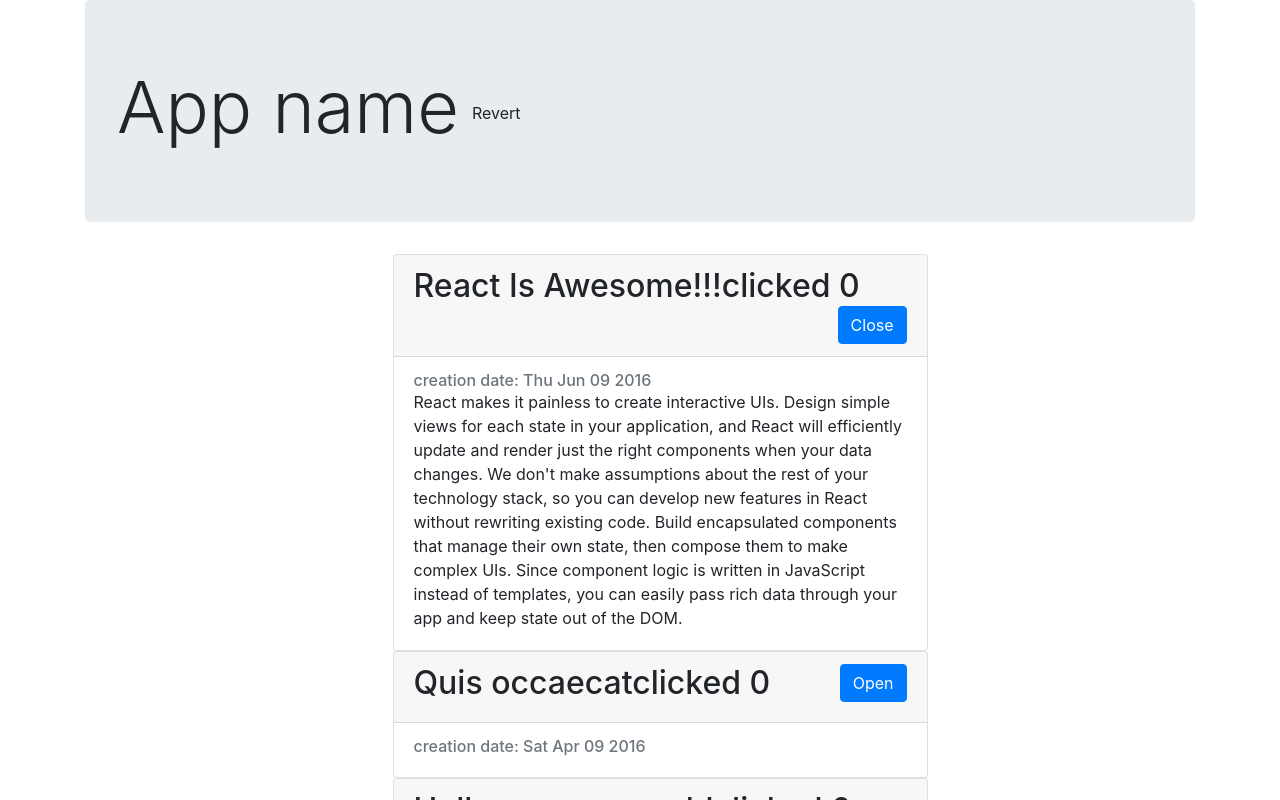
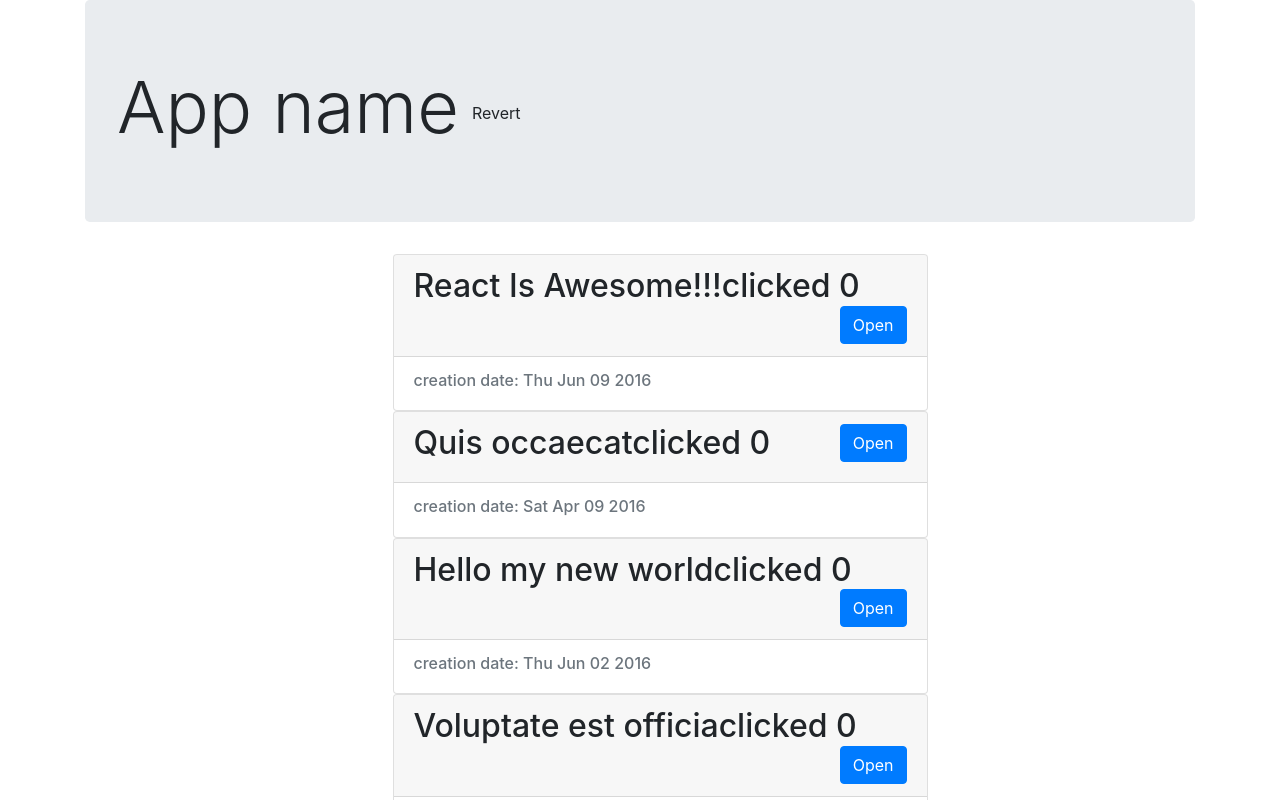
Before and after one commit to igarkhipenko/reactLearnJavascriptRu, a React (Create React App) app: page / in a window 1280 px wide. Shown: the top 800 px of the page. Built offline with nearby package versions, Linux system fonts and the light colour scheme.

Commit message:
reverse data flow, rase state

```diff
--- a/src/components/Article.jsx
+++ b/src/components/Article.jsx
@@ -5,7 +5,6 @@ class Article extends PureComponent {
 		super(props)
 
 		this.state = {
-			isOpen: props.defaultOpen,
 			count: 0
 		}
 	}
@@ -14,28 +13,25 @@ class Article extends PureComponent {
 		console.log('mounting')
 	}
 
-	componentWillReceiveProps(nextProps) {
-		if (nextProps.defaultOpen !== this.props.defaultOpen) this.setState({
-			isOpen: nextProps.defaultOpen
-		})
-	}
-
 	componentWillUpdate() {
 		console.log('will update')
 	}
 
 	render() {
-		const { article } = this.props
+		const { article, isOpen, onButtonClick } = this.props
 		const style = { width: '50%' }
-		const body = this.state.isOpen && <section className='card-text'>{article.text}</section>
+		const body = isOpen && <section className='card-text'>{article.text}</section>
 		return (
 			<div className='card mx-auto' style={style}>
 				<div className='card-header'>
 					<h2 onClick={this.clickCounter}>
 						{article.title}
 						clicked {this.state.count}
-						<button className='btn btn-primary float-right' onClick={this.handleClick}>
-							{this.state.isOpen ? 'Close' : 'Open'}
+						<button
+							className='btn btn-primary float-right'
+							onClick={onButtonClick}
+						>
+							{isOpen ? 'Close' : 'Open'}
 						</button>
 					</h2>
 				</div>
@@ -54,12 +50,6 @@ class Article extends PureComponent {
 			count: this.state.count + 1
 		})
 	}
-
-	handleClick = () => {
-		this.setState({
-			isOpen: !this.state.isOpen
-		})
-	}
 }
 
 export default Article
--- a/src/components/ArticleList/index.js
+++ b/src/components/ArticleList/index.js
@@ -3,10 +3,18 @@ import Article from '../Article'
 import './style.css'
 
 export default class ArticleList extends PureComponent {
+    state = {
+        openArticleId: null
+    }
+
     render() {
         const articleElements = this.props.articles.map((article, index) => (
             <li key={article.id} className='article-list__li'>
-                <Article article={article} defaultOpen={index === 0} />
+                <Article
+                    article={article}
+                    isOpen={this.state.openArticleId === article.id}
+                    onButtonClick={this.handleClick.bind(this, article.id)}
+                />
             </li>
         ))
 
@@ -16,4 +24,8 @@ export default class ArticleList extends PureComponent {
             </ul>
         )
     }
+
+    handleClick = openArticleId => this.setState({
+        openArticleId: this.state.openArticleId === openArticleId ? null : openArticleId
+    })
 }
```
